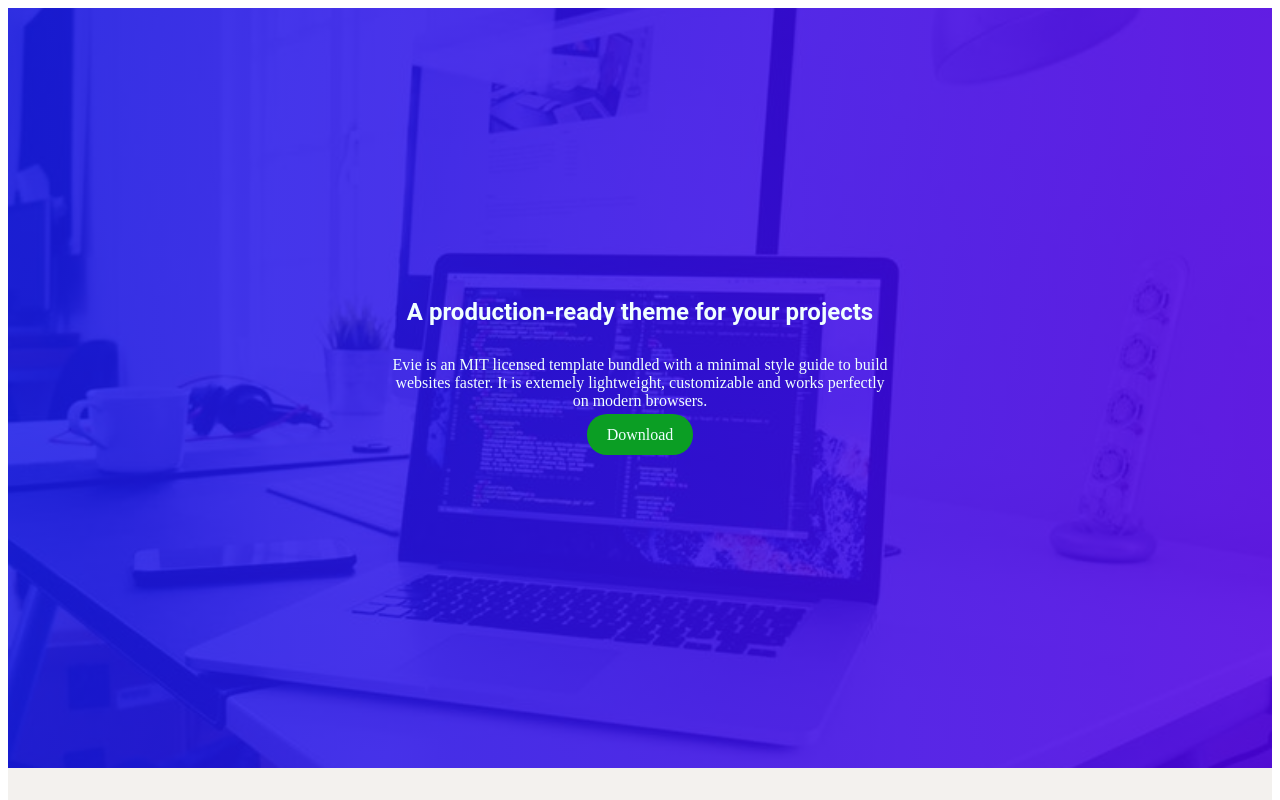
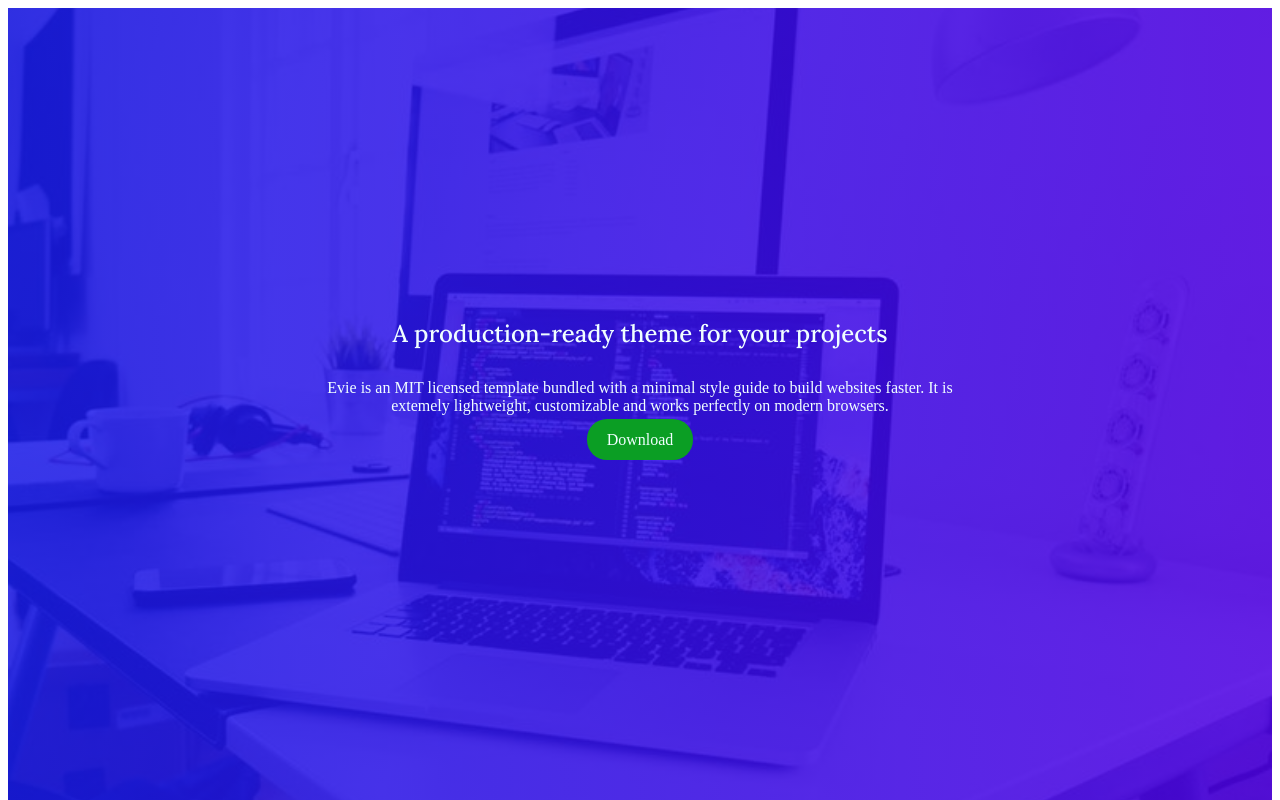
Before and after one commit to Rohit-specs/Frontend, a plain HTML site: page css/task/task-create-a-page.html in a window 1280 px wide. Shown: the top 800 px of the page. Drawn offline with Linux system fonts and the light colour scheme; a web font is replaced by a local one.

Commit message:
added font family

```diff
--- a/css/task/task-create-a-page.html
+++ b/css/task/task-create-a-page.html
@@ -4,15 +4,19 @@
     <meta charset="UTF-8" />
     <meta name="viewport" content="width=device-width, initial-scale=1.0" />
     <title>Styling a page</title>
+    <link rel="preconnect" href="https://fonts.googleapis.com">
+<link rel="preconnect" href="https://fonts.gstatic.com" crossorigin>
+<link href="https://fonts.googleapis.com/css2?family=Lora:ital,wght@0,400..700;1,400..700&display=swap" rel="stylesheet">
     <style>
-      @font-face {
-            font-family: 'Roboto';
-            src: url('../roboto/Roboto-VariableFont_wdth\,wght.ttf');
-        }
+      /* @font-face {
+        font-family: 'Roboto';
+        src: url('../roboto/Roboto-VariableFont_wdth\,wght.ttf');
+
+      } */
 
 
       .container {
-        padding: 30px;
+        padding: 50px;
         background-color: rgb(243, 241, 238);
       }
 
@@ -62,15 +66,16 @@
         padding-block: 10px;
       }
       .container_heading .content{
-        width: 500px;
+        width: 650px;
         margin-top: 250px;
       }
       .bg-white{
         background-color: white;
       }
       h1,h3,h2{
-        font-family: 'Roboto',sans-serif;
-        font-weight: 600;
+        /* font-family: 'Roboto',sans-serif; */
+        font-family: 'Lora',sans-serif;
+        font-weight: 500;
       }
 
     </style>
```
